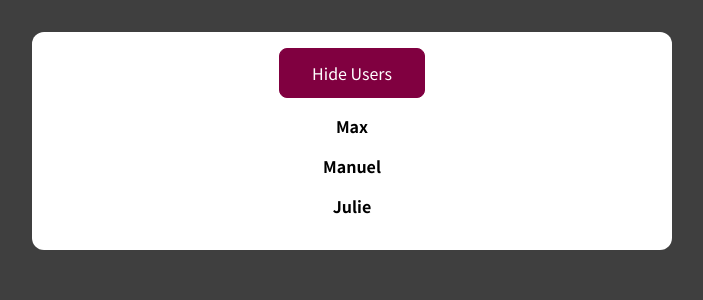
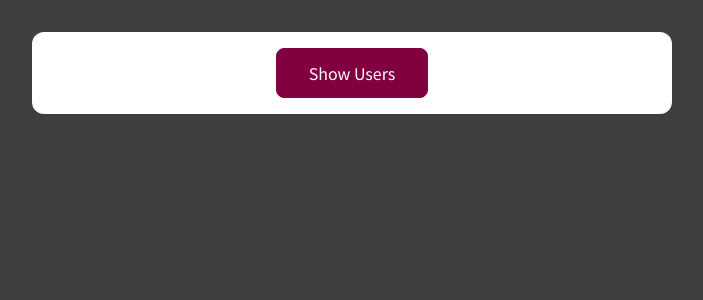
Before and after one commit to shinoby85/react-udemy, a React (Create React App) app: page / in a window 1280 px wide. Shown: the top 300 px of the page, without its empty margins (288-991 px from the left). Built offline with nearby package versions, Linux system fonts and the light colour scheme.

Commit message:
Create classes

```diff
--- a/src/components/User.js
+++ b/src/components/User.js
@@ -1,7 +1,14 @@
 import classes from './User.module.css';
+import {Component} from "react";
 
-const User = (props) => {
-  return <li className={classes.user}>{props.name}</li>;
-};
+class User extends Component {
+    render() {
+        return <li className={classes.user}>{this.props.name}</li>;
+    }
+}
+
+// const User = (props) => {
+//   return <li className={classes.user}>{props.name}</li>;
+// };
 
 export default User;
--- a/src/components/Users.js
+++ b/src/components/Users.js
@@ -1,37 +1,71 @@
-import { useState } from 'react';
-import User from './User';
+import {Component} from 'react';
 
 import classes from './Users.module.css';
+import User from "./User";
 
 const DUMMY_USERS = [
-  { id: 'u1', name: 'Max' },
-  { id: 'u2', name: 'Manuel' },
-  { id: 'u3', name: 'Julie' },
+    {id: 'u1', name: 'Max'},
+    {id: 'u2', name: 'Manuel'},
+    {id: 'u3', name: 'Julie'},
 ];
 
-const Users = () => {
-  const [showUsers, setShowUsers] = useState(true);
+class Users extends Component {
+    constructor() {
+        super();
+        this.state = {
+            showUsers: false,
+            mare: 'Test'
+        };
+    }
 
-  const toggleUsersHandler = () => {
-    setShowUsers((curState) => !curState);
+    toggleUsersHandler = () => {
+        this.setState((curState) => ({
+            showUsers: !curState.showUsers,
+        }));
     };
 
+    render() {
         const usersList = (
             <ul>
                 {DUMMY_USERS.map((user) => (
-        <User key={user.id} name={user.name} />
+                    <User key={user.id} name={user.name}/>
                 ))}
             </ul>
         );
-
         return (
             <div className={classes.users}>
-      <button onClick={toggleUsersHandler}>
-        {showUsers ? 'Hide' : 'Show'} Users
+                <button onClick={this.toggleUsersHandler.bind(this)}>
+                    {this.state.showUsers ? 'Hide' : 'Show'} Users
                 </button>
-      {showUsers && usersList}
+                {this.state.showUsers && usersList}
             </div>
         );
-};
+    }
+}
+
+// const Users = () => {
+//   const [showUsers, setShowUsers] = useState(true);
+//
+//   const toggleUsersHandler = () => {
+//     setShowUsers((curState) => !curState);
+//   };
+//
+//   const usersList = (
+//     <ul>
+//       {DUMMY_USERS.map((user) => (
+//         <User key={user.id} name={user.name} />
+//       ))}
+//     </ul>
+//   );
+//
+//   return (
+//     <div className={classes.users}>
+//       <button onClick={toggleUsersHandler}>
+//         {showUsers ? 'Hide' : 'Show'} Users
+//       </button>
+//       {showUsers && usersList}
+//     </div>
+//   );
+// };
 
 export default Users;
```
Lines whose indentation alone changed are shown as unchanged.
